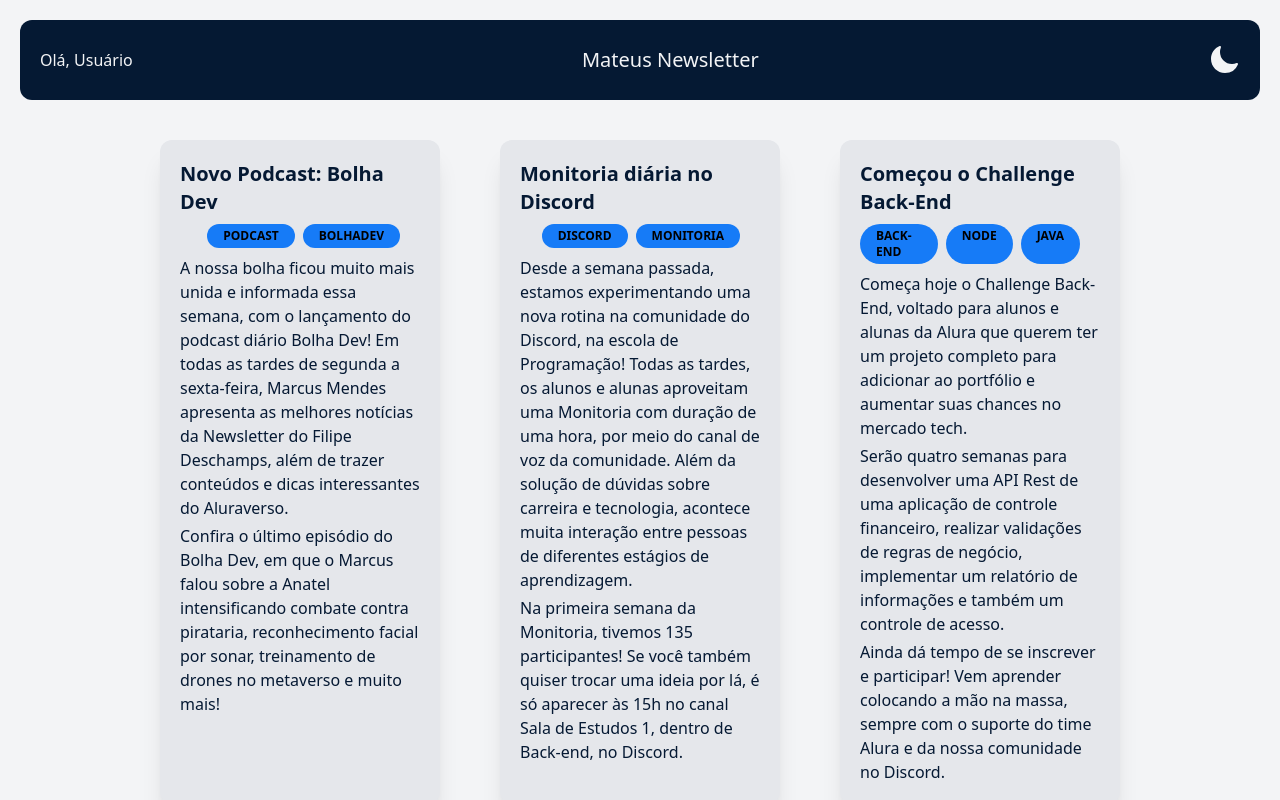
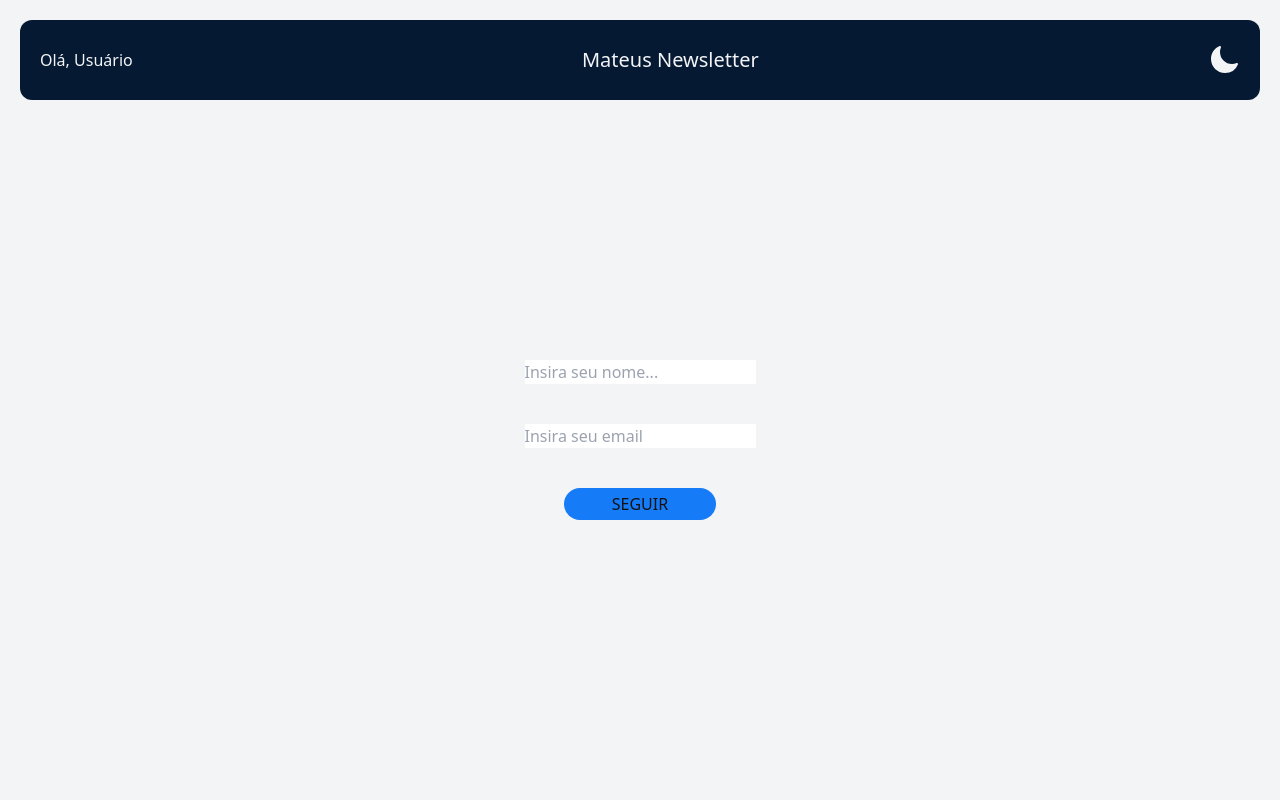
Before and after one commit to mteusbarbosa/react-tailwind, a React (Vite) app in the folder react-tailwind/: page / in a window 1280 px wide. Shown: the top 800 px of the page. Built offline with nearby package versions, Linux system fonts and the light colour scheme.

Commit message:
creating form to get user name

```diff
--- a/react-tailwind/src/App.jsx
+++ b/react-tailwind/src/App.jsx
@@ -1,13 +1,18 @@
+import { useState } from "react"
 import ArticleList from "./components/ArticleList/ArticleList"
 import Header from "./components/Header/Header"
+import Form from "./components/Form/Form";
 
 function App() {
+  const [user, setUser] = useState();
+  const hasUser = Boolean(user);
 
   return (
-   <>
-   <Header></Header>
-   <ArticleList></ArticleList>
-   </>
+   <div className="h-screen">
+   <Header user={user}/>
+   { hasUser && <ArticleList/>}
+   { hasUser || <Form onSubmit={setUser}/>}
+   </div>
   )
 }
 
--- /dev/null
+++ b/react-tailwind/src/components/Form/Form.jsx
@@ -0,0 +1,24 @@
+export default function Form({ onSubmit }) {
+  const safeSubmit = (event) => {
+    event.preventDefault();
+    event.stopPropagation();
+    const name = event.target[0].value;
+    const email = event.target[1].value;
+    onSubmit({ name, email });
+  };
+  return (
+    <form
+      onSubmit={safeSubmit}
+      className="h-full flex flex-col items-center justify-center gap-10 -mt-20"
+    >
+      <input type="text" placeholder="Insira seu nome..." />
+      <input type="email" placeholder="Insira seu email" />
+      <button
+        type="submit"
+        className="bg-alura-100 dark:bg-dark-200 rounded-full text-dark-100 dark:text-gray-200 py-1 px-12 uppercase"
+      >
+        Seguir
+      </button>
+    </form>
+  );
+}
--- a/react-tailwind/src/components/Header/Header.jsx
+++ b/react-tailwind/src/components/Header/Header.jsx
@@ -1,9 +1,9 @@
 import ToggleTheme from "../ToggleTheme/ToggleTheme";
 
-export default function Header() {
+export default function Header({user}) {
   return (
     <div className="flex h-20 bg-alura-200 dark:bg-dark-200 justify-between items-center px-5 sm:rounded-xl sm:m-5">
-      <span className="text-gray-100">Olá, Usuário</span>
+      <span className="text-gray-100">Olá, {user?.name ||"Usuário"}</span>
       <h1 className="text-gray-100 text-xl">Mateus Newsletter</h1>
       <ToggleTheme></ToggleTheme>
     </div>
```
